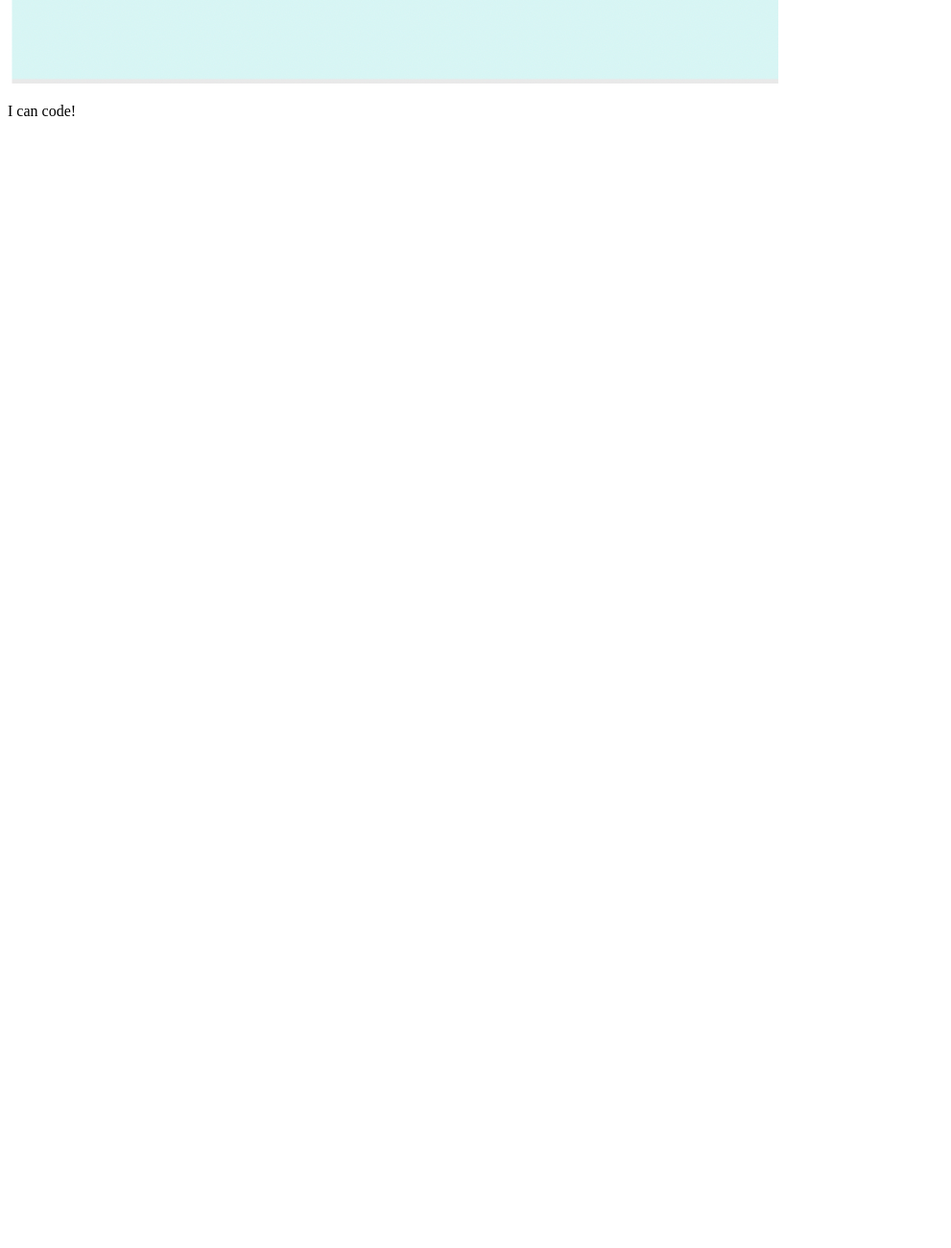
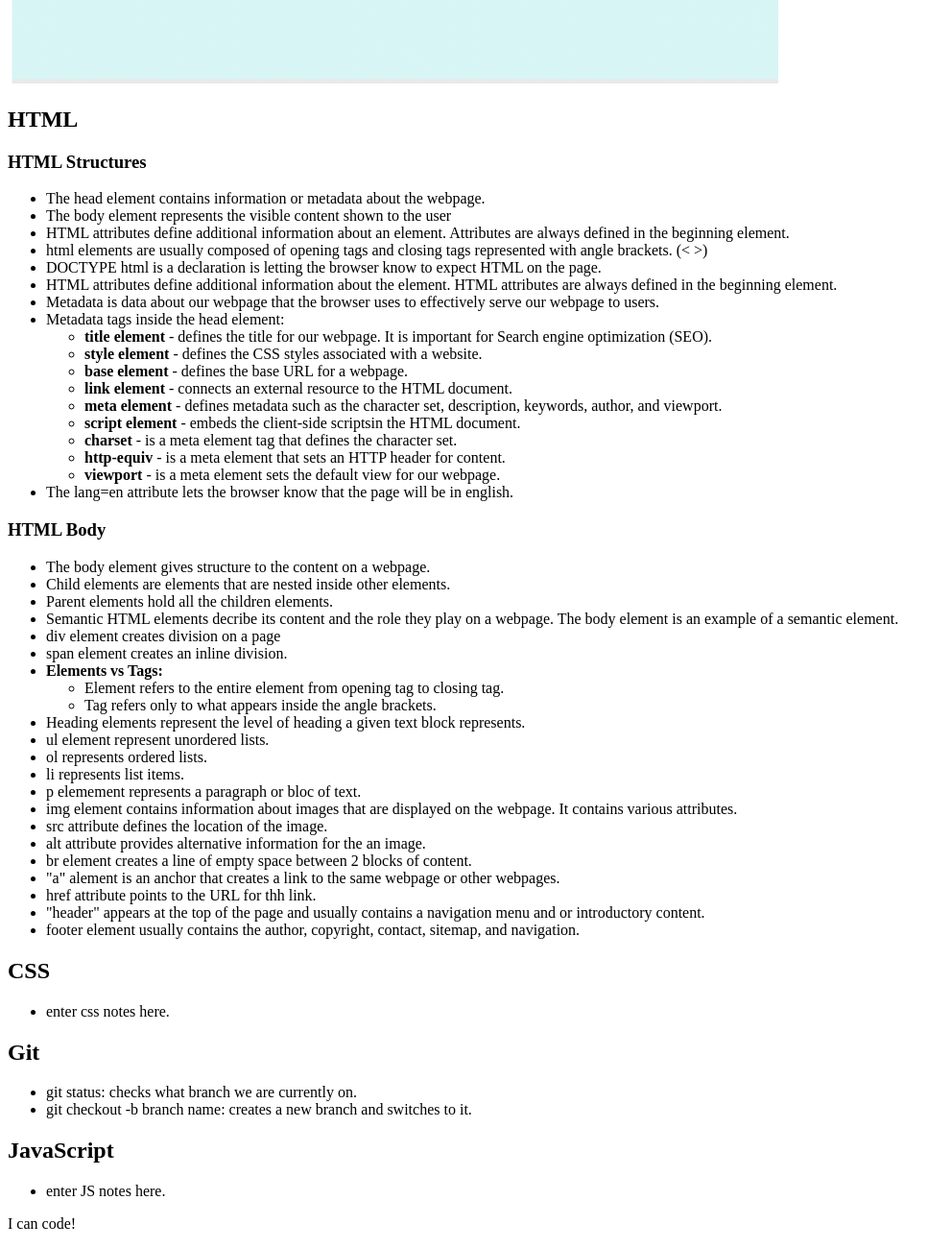
Before and after one commit to jperalta24/pre-work-study-guide, a plain HTML site: page prework-study-guide/index.html in a window 1280 px wide. Shown: the part 769-2069 px from the top of the page at 96% size, without its empty margins (0-991 px from the left). Before the commit the page ends 910 px from the top, so only its background shows below. Drawn offline with Linux system fonts and the light colour scheme.

Commit message:
Revert "Revert "Added HTML code to the application""

```diff
--- a/prework-study-guide/index.html
+++ b/prework-study-guide/index.html
@@ -10,9 +10,94 @@
     <header id="top">
       <h1>Prework Study Guide</h1>
       <img src="./assets/bowtie-cat.png" alt="Profile image of cat wearing a bow tie." />
+
     </header>
     <main>
-      <!-- Student code goes here -->
+        <section class="card" id="html-section">
+        <h2>HTML</h2>
+        <h3>HTML Structures</h3>
+        <ul>
+          <li>The head element contains information or metadata about the webpage.</li>
+          <li>The body element represents the visible content shown to the user</li>
+          <li>HTML attributes define additional information about an element. Attributes are always defined in the beginning element.</li>
+          <li>html elements are usually composed of opening tags and closing tags represented with angle brackets. (< >)</li>
+          <li>DOCTYPE html is a declaration is letting the browser know to expect HTML on the page.</li>
+          <li>HTML attributes define additional information about the element. HTML attributes are always defined in the beginning element.</li>
+          <li>Metadata is data about our webpage that the browser uses to effectively serve our webpage to users.</li>
+          <li>Metadata tags inside the head element:
+            <ul>
+              <li><strong>title element</strong> - defines the title for our webpage. It is important for Search engine optimization (SEO).</li>
+              <li><strong>style element</strong> - defines the CSS styles associated with a website.</li>
+              <li><strong>base element</strong> - defines the base URL for a webpage.</li>
+              <li><strong>link element</strong> - connects an external resource to the HTML document.</li>
+              <li><strong>meta element</strong> - defines metadata such as the character set, description, keywords, author, and viewport.</li>
+              <li><strong>script element</strong> - embeds the client-side scriptsin the HTML document.</li>
+              <li><strong>charset</strong> - is a meta element tag that defines the character set.</li>
+              <li><strong>http-equiv</strong> - is a meta element that sets an HTTP header for content.</li>
+              <li><strong>viewport</strong> - is a meta element sets the default view for our webpage.</li>
+            </ul>
+          </li>
+          <li>The lang=en attribute lets the browser know that the page will be in english.</li>
+
+
+        </ul>
+        <h3>HTML Body</h3>
+        <ul>
+          <li>The body element gives structure to the content on a webpage.</li>
+          <li>Child elements are elements that are nested inside other elements.</li>
+          <li>Parent elements hold all the children elements.</li>
+          <li>Semantic HTML elements decribe its content and the role they play on a webpage. The body element is an example of a semantic element.</li>
+          <li>div element creates division on a page</li>
+          <li>span element creates an inline division.</li>
+          <li><strong>Elements vs Tags:</strong>
+          <ul>
+            <li>Element refers to the entire element from opening tag to closing tag.</li>
+            <li>Tag refers only to what appears inside the angle brackets.</li>
+          </ul>
+          </li>
+          <li>Heading elements represent the level of heading a given text block represents.</li>
+          <li>ul element represent unordered lists.</li>
+          <li>ol represents ordered lists.</li>
+          <li>li represents list items.</li>
+          <li>p elemement represents a paragraph or bloc of text.</li>
+          <li>img element contains information about images that are displayed on the webpage. It contains various attributes.</li>
+          <li>src attribute defines the location of the image.</li>
+          <li>alt attribute provides alternative information for the an image.</li>
+          <li>br element creates a line of empty space between 2 blocks of content.</li>
+          <li>"a" alement is an anchor that creates a link to the same webpage or other webpages. </li>
+          <li>href attribute points to the URL for thh link.</li>
+          <li>"header" appears at the top of the page and usually contains a navigation menu and or introductory content. </li>
+          <li>footer element usually contains the author, copyright, contact, sitemap, and navigation.</li>
+
+
+
+        </ul>
+        </section>
+
+        <section class="card" id="css-section">
+          <h2>CSS</h2>
+          <ul>
+            <li>enter css notes here.</li>
+          </ul>
+
+        </section>
+
+        <section class="card" id="git-section">
+          <h2>Git</h2>
+          <ul>
+            <li>git status: checks what branch we are currently on.</li>
+            <li>git checkout -b branch name: creates a new branch and switches to it. </li>
+          </ul>
+
+        </section>
+
+        <section class="card" id="javascript-section">
+          <h2>JavaScript</h2>
+          <ul>
+            <li>enter JS notes here.</li>
+          </ul>
+
+        </section>
     </main>
 
     <footer>
```
